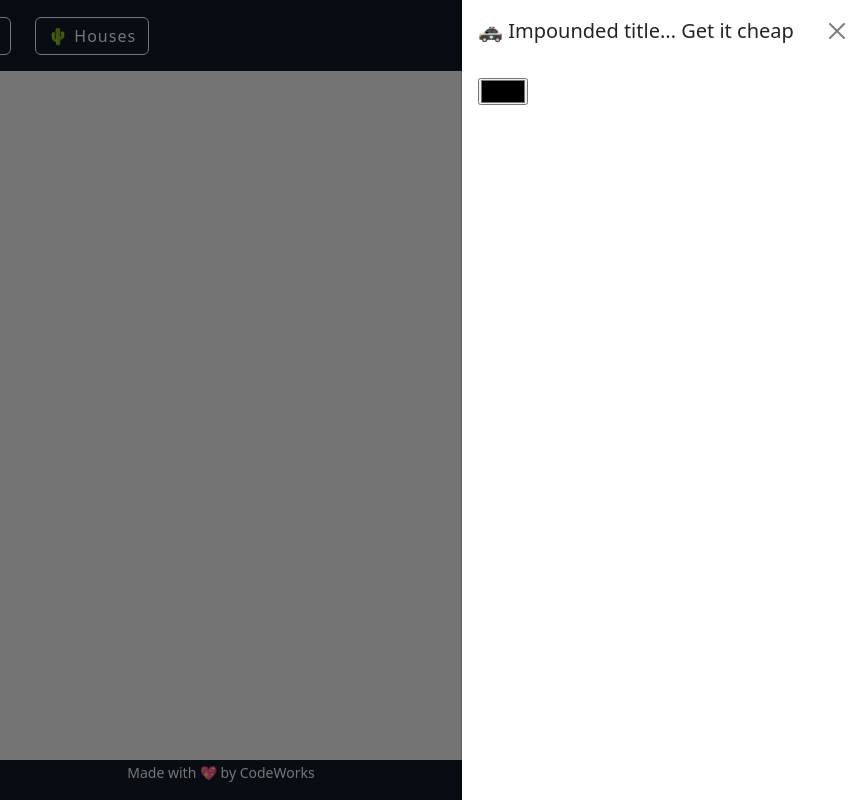
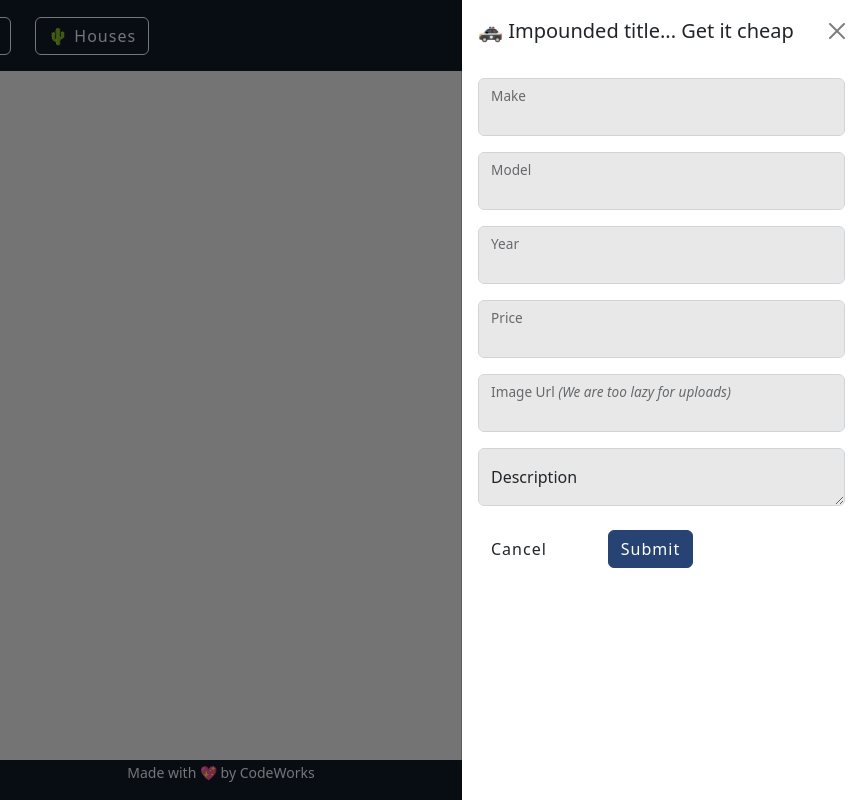
Before and after one commit to CodeWorks-FullStack/winter23_gregslist, a website with bundled scripts: page index.html in a window 1280 px wide. Both pictures are taken after a click on the button "🚙 A New Car?". Shown: the full height of the page, 419-1280 px from the left. Built offline with nearby package versions, Linux system fonts and the light colour scheme; a script that the page names is missing.

Commit message:
adds car form

```diff
--- a/index.html
+++ b/index.html
@@ -42,7 +42,7 @@
             <img
               src="https://slack-imgs.com/?c=1&o1=ro&url=https%3A%2F%2Fscontent-sea1-1.xx.fbcdn.net%2Fv%2Ft39.30808-6%2F326067901_1480184472508361_3669997107767868026_n.jpg%3Fstp%3Ddst-jpg_p720x720%26_nc_cat%3D109%26ccb%3D1-7%26_nc_sid%3D3b2858%26_nc_ohc%3DlS3EiC0cgKYAX-_XvYV%26_nc_ht%3Dscontent-sea1-1.xx%26oh%3D00_AfBLcrrUJ8TtQreJSMZaHmUv-BMwvgl4W-2bl13yQ8Ssuw%26oe%3D63E02B58"
               alt="" class="rounded">
-              <p><b>Crown Vic - $8000</b></p>
+            <p><b>Crown Vic - $8000</b></p>
           </div>
         </div>
       </div>
@@ -65,7 +65,41 @@
 
       <form onsubmit="app.carsController.handleFormSubmit()">
 
-        <input type="color" name="" id="">
+        <div class="form-floating mb-3">
+          <input type="text" class="form-control" name="make" required minlength="3" maxlength="20">
+          <label for="make">Make</label>
+        </div>
+
+        <div class="form-floating mb-3">
+          <input type="text" class="form-control" name="model" required>
+          <label for="model">Model</label>
+        </div>
+
+        <div class="form-floating mb-3">
+          <input type="number" class="form-control" name="year" required min="1886" max="9999">
+          <label for="year">Year</label>
+        </div>
+
+        <div class="form-floating mb-3">
+          <input type="number" class="form-control" name="price" required min="0">
+          <label for="price">Price</label>
+        </div>
+
+        <div class="form-floating mb-3">
+          <input type="url" class="form-control" name="imgUrl">
+          <label for="imgUrl">Image Url <i>(We are too lazy for uploads)</i></label>
+        </div>
+
+        <div class="form-floating">
+          <textarea class="form-control" placeholder="Describe your Listing" name="description"></textarea>
+          <label for="description">Description</label>
+        </div>
+
+        <div class="d-flex my-4 gap-5 align-items-center">
+          <button class="btn" type="reset">Cancel</button>
+          <button class="btn btn-primary" type="submit">Submit</button>
+        </div>
+
 
       </form>
 
@@ -75,7 +109,8 @@
   </div>
 
   <!-- BOOTSTRAP MODAL -->
-  <div class="modal modal-xl fade" id="listingModal" data-bs-keyboard="false" tabindex="-1" aria-labelledby="listingModalLabel" aria-hidden="true">
+  <div class="modal modal-xl fade" id="listingModal" data-bs-keyboard="false" tabindex="-1"
+    aria-labelledby="listingModalLabel" aria-hidden="true">
     <div class="modal-dialog modal-fullscreen-md-down modal-dialog-centered modal-dialog-scrollable">
       <div class="modal-content">
         <div class="modal-header">
```
